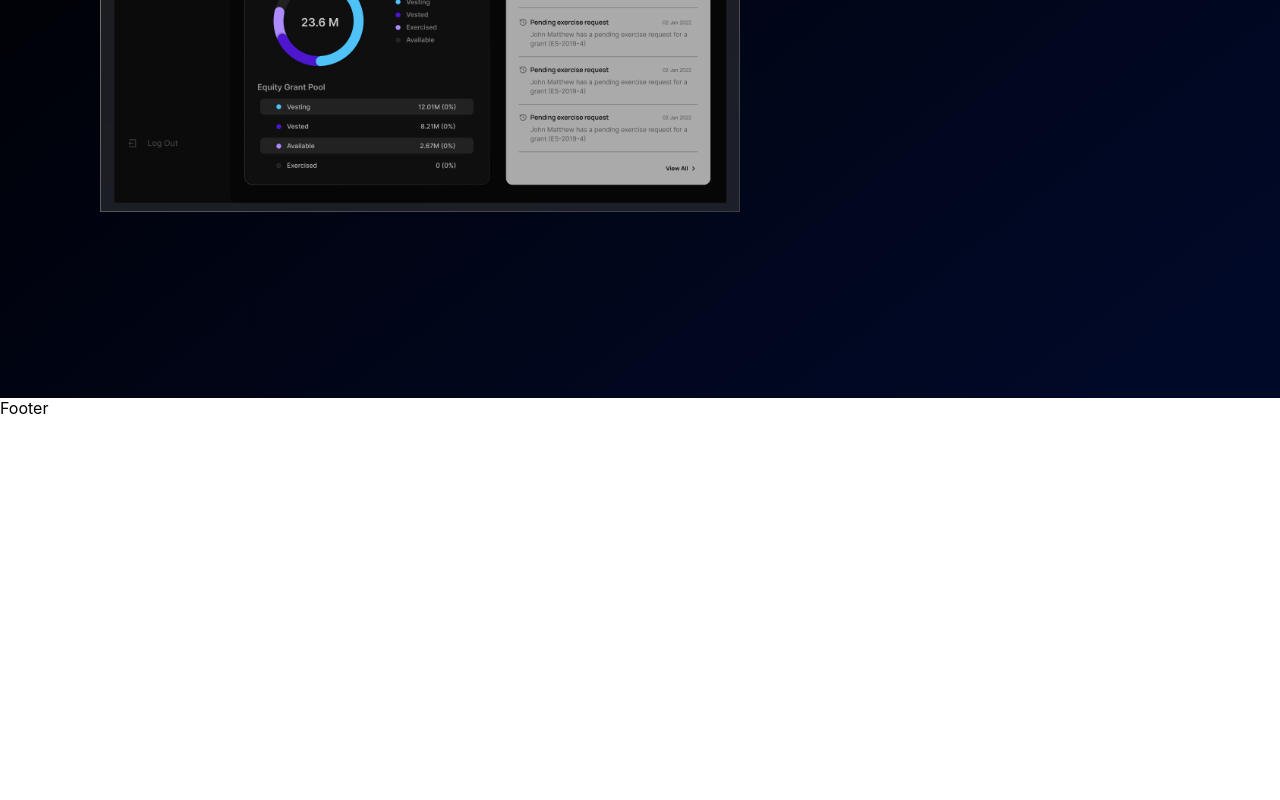
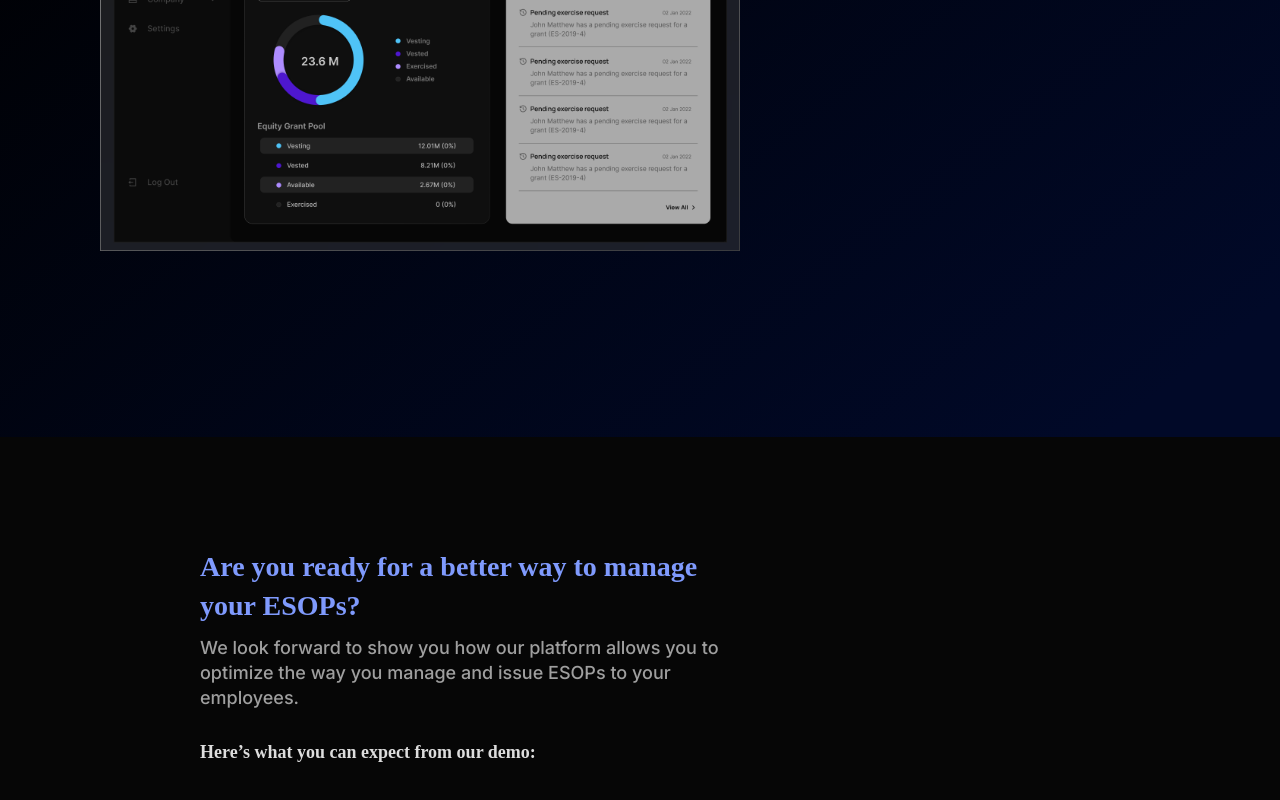
Before and after one commit to Pranjal2604/Incentiv_Task, a React (Create React App) app: page / in a window 1280 px wide. Shown: the part 2798-3598 px from the top of the page. Before the commit the page ends 3216 px from the top, so only its background shows below. Built offline with nearby package versions, Linux system fonts and the light colour scheme.

Commit message:
update 9

```diff
--- /dev/null
+++ b/src/components/Contactform/index.js
@@ -0,0 +1,25 @@
+import React from 'react'
+import './style.css'
+// import { TextField } from '@mui/material'
+
+const Contactform = () => {
+
+  return (
+    <div className='contact-section'>
+        <div className='contact-container'>
+        <div className='contact-heading'>Are you ready for a better way to manage your ESOPs?</div>
+       <div className='Contact-para'>
+       We look forward to show you how our platform allows you  to optimize the way you manage and issue ESOPs to your employees.
+       </div>
+       <div className='contact-semi-heading'>Here’s what you can expect from our demo:
+
+       </div>
+
+
+        </div>
+
+    </div>
+  )
+}
+
+export default Contactform
--- /dev/null
+++ b/src/components/Contactform/style.css
@@ -0,0 +1,65 @@
+.contact-section{
+    display: flex;
+    /* align-items: center; */
+    justify-content: space-between;
+    /* flex-direction: row-reverse; */
+    height: 100vh;
+    background: #060606;
+    padding: 10px 100px ;
+    background-size: cover;
+    justify-content: center;
+
+}
+
+
+
+.contact-container{
+
+padding: 100px;
+    width: 1146px;
+    height: 576.01px;
+    /* left: 181px;
+    top: 124.49px; */
+}
+
+.contact-heading{
+
+    width: 501px;
+
+font-family: 'Poppins';
+font-style: normal;
+font-weight: 600;
+font-size: 28px;
+line-height: 39px;
+
+
+color: #7F9AFD;
+}
+
+.Contact-para{
+margin-top: 10px;
+width: 565px;
+font-family: 'Inter';
+font-style: normal;
+font-weight: 500;
+font-size: 18px;
+line-height: 25px;
+
+
+
+color: #9F9F9F;
+}
+
+.contact-semi-heading{
+width: 393;
+margin: 30px 0;
+    font-family: 'Poppins';
+    font-style: normal;
+    font-weight: 600;
+    font-size: 18px;
+    line-height: 25px;
+
+    color: #DDDDDD;
+
+
+}
--- a/src/components/Dashboard/style.css
+++ b/src/components/Dashboard/style.css
@@ -23,7 +23,7 @@
 }
 .dashbord-text-section{
 
-  /* flex-direction: column; */
+  flex-direction: column;
 
 }
 .dash-img{
--- a/src/components/Footer/index.js
+++ b/src/components/Footer/index.js
@@ -1,8 +1,11 @@
 import React from 'react'
-
+import './styles.css'
 const Footer = () => {
   return (
-    <div>Footer</div>
+    <div className='Footer-section'>
+
+sadnkasdkjasdhkjashj
+    </div>
   )
 }
 
--- a/src/components/Footer/styles.css
+++ b/src/components/Footer/styles.css
@@ -0,0 +1,15 @@
+.Footer-section{
+
+    display: flex;
+    /* align-items: center; */
+    justify-content: space-between;
+    /* flex-direction: row-reverse; */
+    height: 100vh;
+    /* background: #060606; */
+
+background: #0D1329;
+    padding: 10px 100px ;
+    background-size: cover;
+    justify-content: center;
+
+}
--- a/src/components/HeroSection/index.js
+++ b/src/components/HeroSection/index.js
@@ -2,7 +2,7 @@ import React from 'react'
 import './style.css'
 import hero from '../../Images/Group-393.png'
 import { Button } from '@mui/material'
-// import { TextField } from '@mui/material'
+
 const HeroSection = () => {
   return (
     <div className='hero-section-container'>
--- a/src/components/HeroSection/style.css
+++ b/src/components/HeroSection/style.css
@@ -9,6 +9,9 @@
     padding: 10px 100px ;
     background-size: cover;
     justify-content: center;
+
+
+
 
 
 
--- a/src/components/Offersection/index.js
+++ b/src/components/Offersection/index.js
@@ -2,12 +2,12 @@ import React from 'react'
 import './style.css'
 const Offersection = () => {
   return (
-
-
-    <div className='offer-section-container'>
+  <>
 <div className='offer-heading-text'>
 What We Offer
 </div>
+    <div className='offer-section-container'>
+
 <div className='offer-info-container'>
 <div className='company-container'>
 
@@ -19,7 +19,7 @@ What We Offer
 
 
     </div>
-  )
+    </>  )
 }
 
 export default Offersection
--- a/src/pages/LandingPage/index.js
+++ b/src/pages/LandingPage/index.js
@@ -5,6 +5,7 @@ import HeroSection from '../../components/HeroSection'
 import Infosection from '../../components/whyincentiv'
 import Offersection from '../../components/Offersection'
 import Dashboard from '../../components/Dashboard'
+import Contactform from '../../components/Contactform'
 const LandingPage = () => {
   return (
     <>
@@ -13,6 +14,7 @@ const LandingPage = () => {
     <Infosection/>
     <Offersection/>
     <Dashboard/>
+    <Contactform/>
     <Footer/>
     </>
   )
```
Also changed, not shown: src/components/Offersection/style.css (+10 -0 lines).
